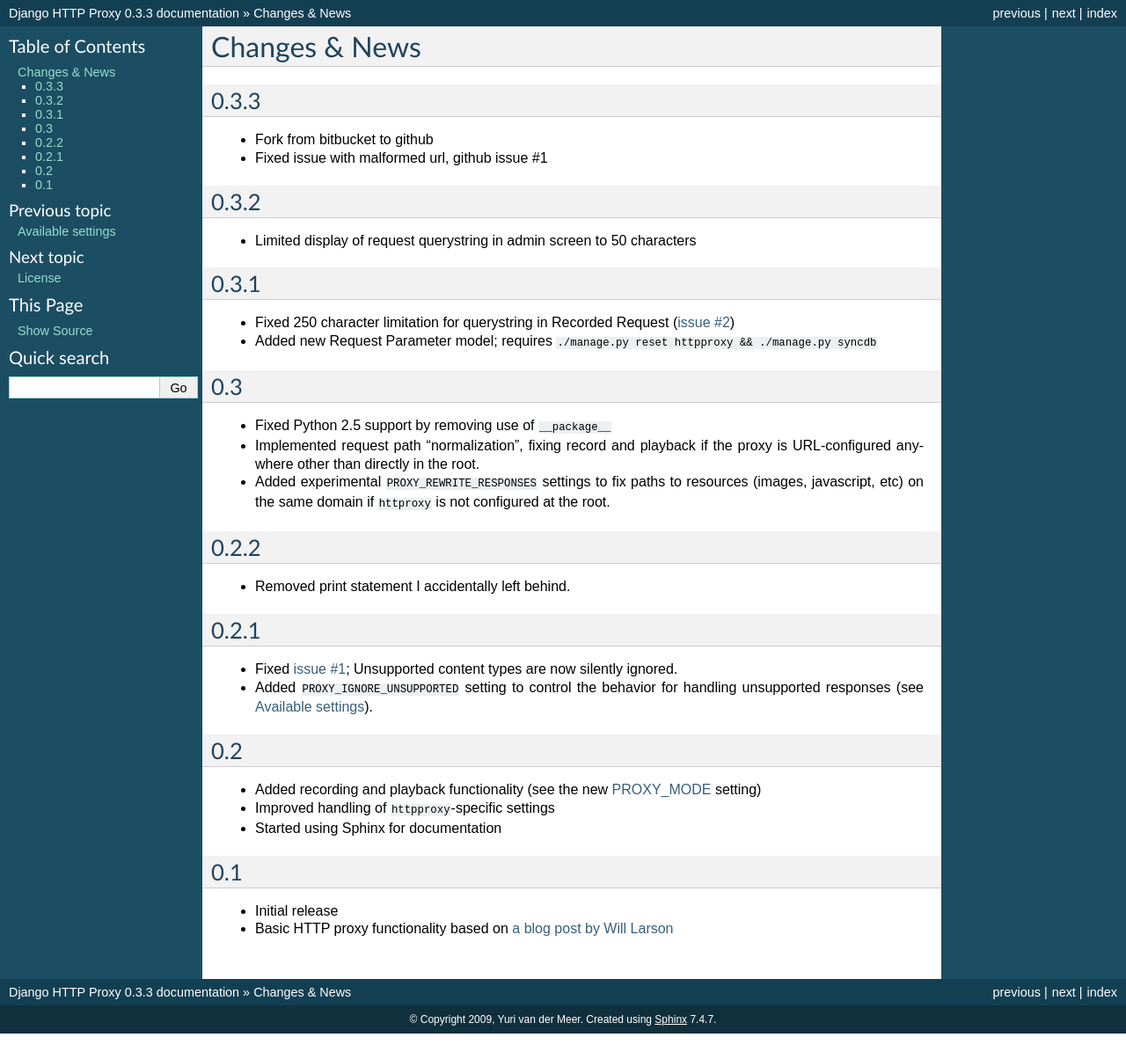
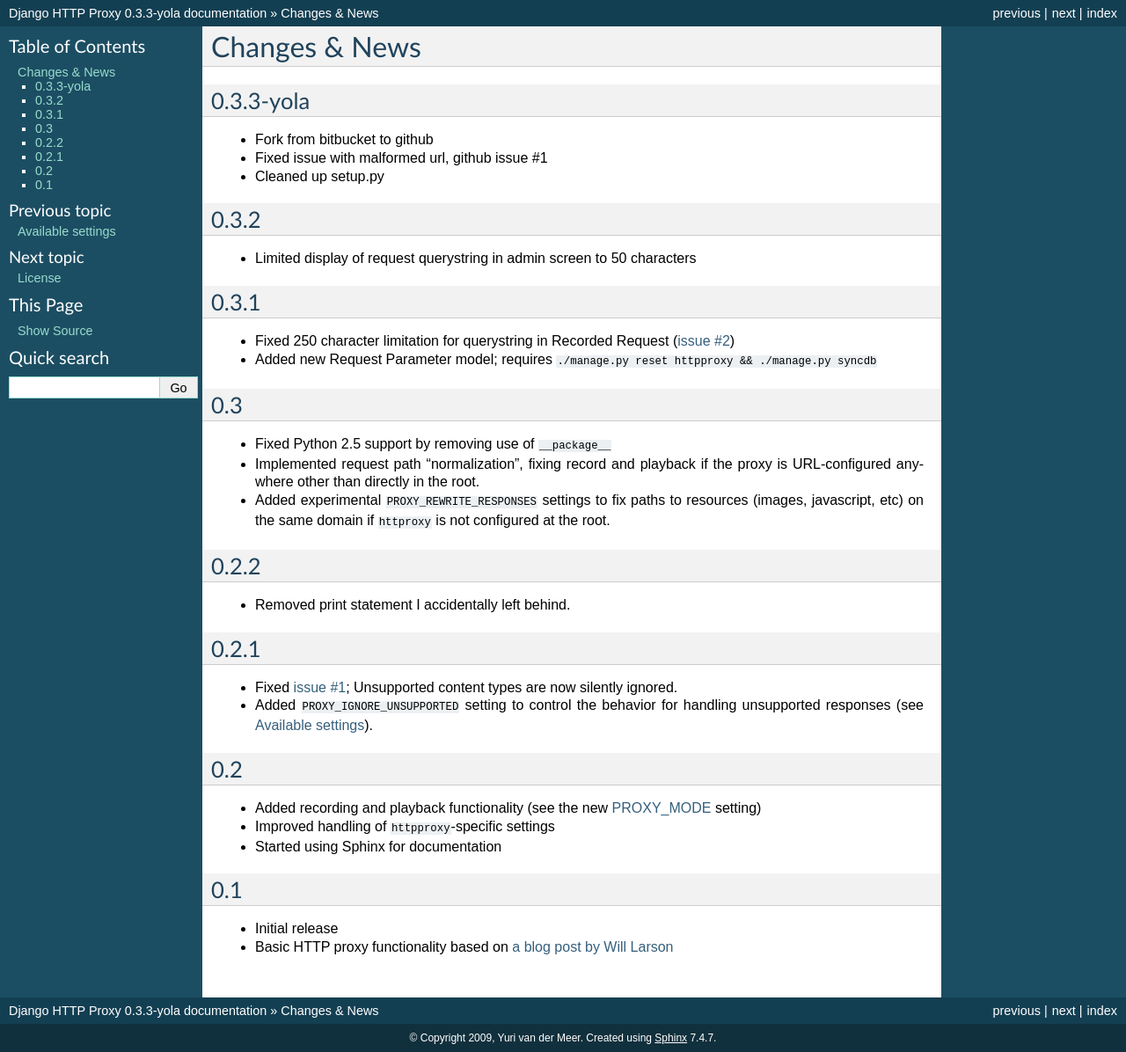
Before and after one commit to beck/django-http-proxy, a Sphinx documentation site: the page built from docs/changes.rst, in a window 1280 px wide. Shown: the whole page at 88% size. Built offline with Sphinx 7.4.7, drawn with Linux system fonts in a browser that asks for light colours; before the commit the page ends 1175 px from its top, so only the background shows below that.

Commit message:
Add release identifier

```diff
--- a/docs/changes.rst
+++ b/docs/changes.rst
@@ -1,11 +1,12 @@
 Changes & News
 --------------
 
-0.3.3
+0.3.3-yola
 ~~~~~
 
 * Fork from bitbucket to github
 * Fixed issue with malformed url, github issue #1
+* Cleaned up setup.py
 
 0.3.2
 ~~~~~
--- a/docs/conf.py
+++ b/docs/conf.py
@@ -47,7 +47,7 @@
 # The short X.Y version.
 version = '0.3'
 # The full version, including alpha/beta/rc tags.
-release = '0.3.3'
+release = '0.3.3-yola'
 
 # The language for content autogenerated by Sphinx. Refer to documentation
 # for a list of supported languages.
--- a/httpproxy/__init__.py
+++ b/httpproxy/__init__.py
@@ -2,5 +2,5 @@
 Django HTTP Proxy - A simple HTTP proxy for the Django framework.
 """
 
-__version__ = '0.3.3'
+__version__ = '0.3.3-yola'
 __authors__ = ['Yuri van der Meer <django-http-proxy@yvandermeer.net>']
```
